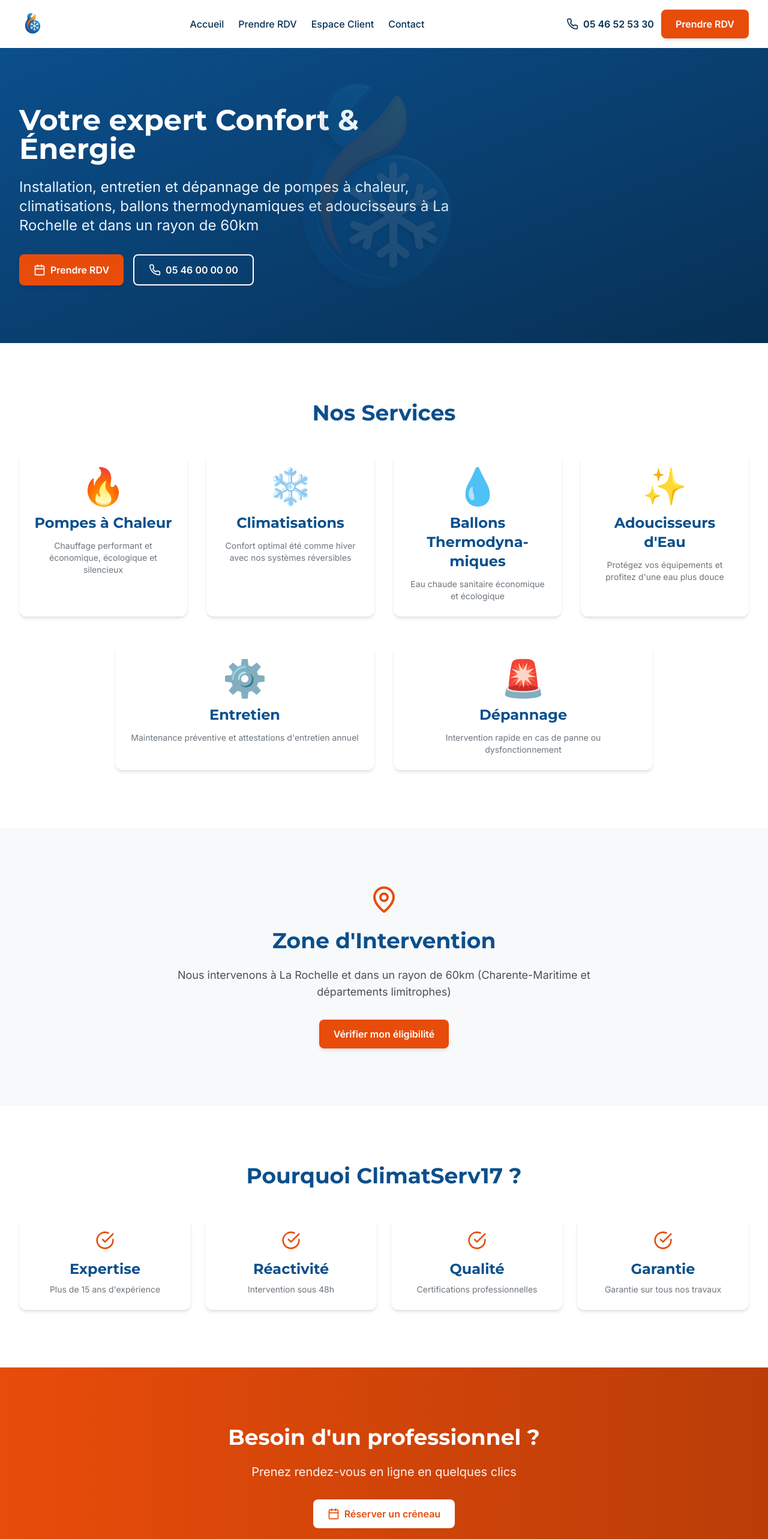
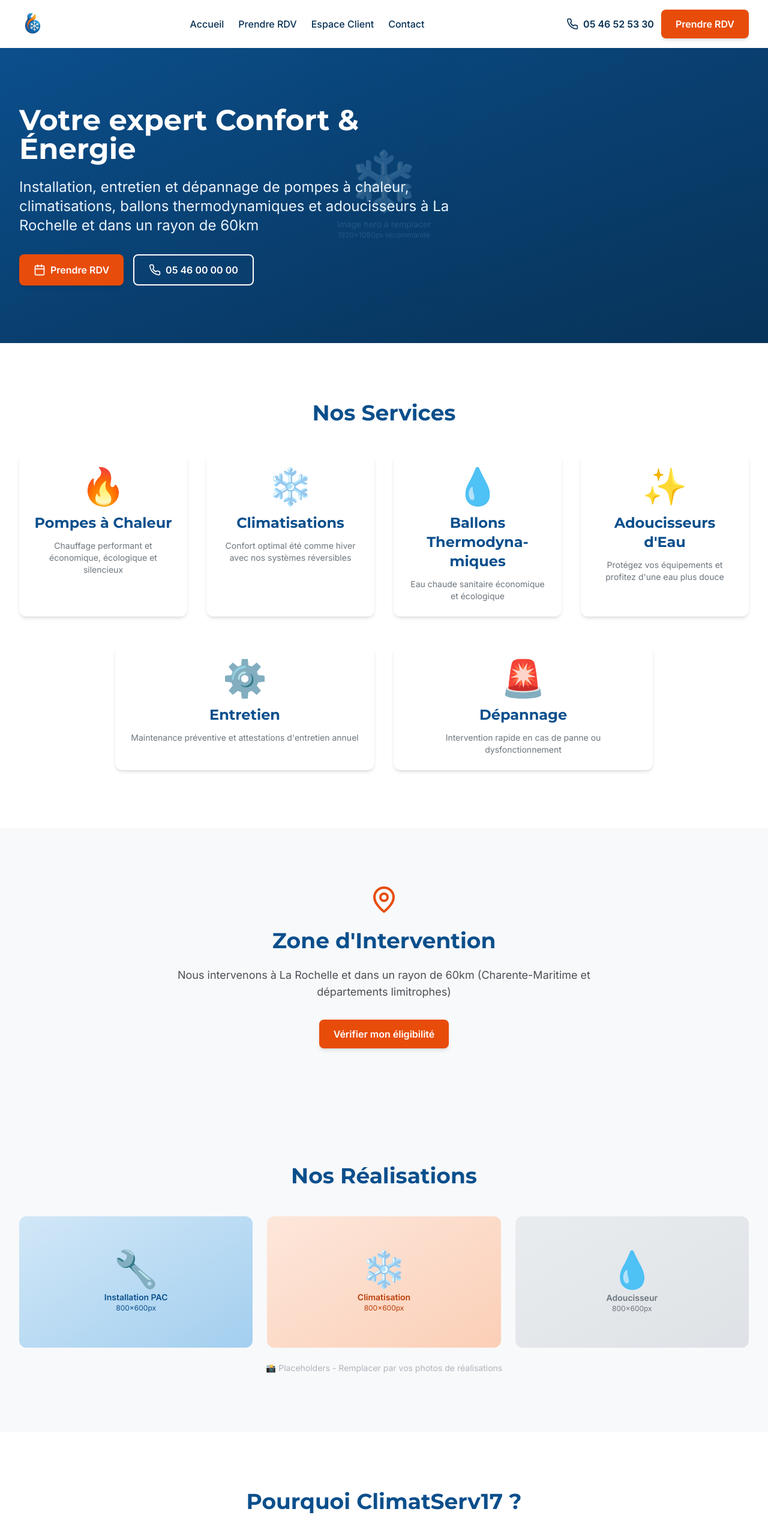
Before and after one commit to Aurel1407/ClimatServ17, a Next.js app: page / in a window 1280 px wide. Shown: the top 2566 px of the page at 60% size. Built offline with nearby package versions, Linux system fonts and the light colour scheme.

Commit message:
feat: Ajout de placeholders pour images et guide d'intégration

```diff
--- a/src/app/page.tsx
+++ b/src/app/page.tsx
@@ -7,10 +7,21 @@ export default function HomePage() {
     <>
       {/* Hero Section */}
       <section className="relative bg-gradient-to-br from-primary-500 to-primary-700 text-white overflow-hidden">
-        <div className="absolute inset-0 opacity-10">
-          <div className="absolute inset-0 bg-[url('/images/logo.png')] bg-center bg-no-repeat bg-contain"></div>
+        {/* Image de fond hero - Placeholder */}
+        <div className="absolute inset-0 opacity-20">
+          <div className="relative w-full h-full bg-gradient-to-r from-transparent to-primary-600">
+            {/* Placeholder pour image hero (climatisation, pompe à chaleur) */}
+            <div className="absolute inset-0 flex items-center justify-center text-primary-300">
+              <div className="text-center">
+                <div className="text-8xl mb-4">❄️</div>
+                <p className="text-sm">Image hero à remplacer</p>
+                <p className="text-xs">1920x1080px recommandé</p>
+              </div>
+            </div>
+          </div>
         </div>
-        <div className="container-custom section">
+
+        <div className="container-custom section relative z-10">
           <div className="max-w-3xl">
             <h1 className="text-white mb-6 animate-fade-in">
               Votre expert Confort & Énergie
@@ -88,6 +99,55 @@ export default function HomePage() {
               Vérifier mon éligibilité
             </Link>
           </div>
+        </div>
+      </section>
+
+      {/* Section Galerie - Nos Réalisations */}
+      <section className="section bg-neutral-100">
+        <div className="container-custom">
+          <h2 className="text-center mb-12">Nos Réalisations</h2>
+
+          <div className="grid md:grid-cols-3 gap-6">
+            {/* Placeholder 1 */}
+            <div className="relative aspect-video bg-gradient-to-br from-primary-100 to-primary-200 rounded-xl overflow-hidden group cursor-pointer hover:shadow-lg transition-shadow">
+              <div className="absolute inset-0 flex items-center justify-center text-primary-500">
+                <div className="text-center">
+                  <div className="text-6xl mb-2">🔧</div>
+                  <p className="text-sm font-semibold">Installation PAC</p>
+                  <p className="text-xs">800x600px</p>
+                </div>
+              </div>
+              <div className="absolute inset-0 bg-primary-500 opacity-0 group-hover:opacity-10 transition-opacity"></div>
+            </div>
+
+            {/* Placeholder 2 */}
+            <div className="relative aspect-video bg-gradient-to-br from-accent-100 to-accent-200 rounded-xl overflow-hidden group cursor-pointer hover:shadow-lg transition-shadow">
+              <div className="absolute inset-0 flex items-center justify-center text-accent-600">
+                <div className="text-center">
+                  <div className="text-6xl mb-2">❄️</div>
+                  <p className="text-sm font-semibold">Climatisation</p>
+                  <p className="text-xs">800x600px</p>
+                </div>
+              </div>
+              <div className="absolute inset-0 bg-accent-500 opacity-0 group-hover:opacity-10 transition-opacity"></div>
+            </div>
+
+            {/* Placeholder 3 */}
+            <div className="relative aspect-video bg-gradient-to-br from-neutral-200 to-neutral-300 rounded-xl overflow-hidden group cursor-pointer hover:shadow-lg transition-shadow">
+              <div className="absolute inset-0 flex items-center justify-center text-neutral-600">
+                <div className="text-center">
+                  <div className="text-6xl mb-2">💧</div>
+                  <p className="text-sm font-semibold">Adoucisseur</p>
+                  <p className="text-xs">800x600px</p>
+                </div>
+              </div>
+              <div className="absolute inset-0 bg-neutral-500 opacity-0 group-hover:opacity-10 transition-opacity"></div>
+            </div>
+          </div>
+
+          <p className="text-center text-neutral-500 text-sm mt-6">
+            📸 Placeholders - Remplacer par vos photos de réalisations
+          </p>
         </div>
       </section>
 
--- /dev/null
+++ b/src/components/ui/ImagePlaceholder.tsx
@@ -0,0 +1,71 @@
+// Composant pour placeholder d'image
+export function ImagePlaceholder({
+  width = 800,
+  height = 600,
+  text = "Photo à venir",
+  icon = "📷",
+  className = ""
+}: {
+  width?: number
+  height?: number
+  text?: string
+  icon?: string
+  className?: string
+}) {
+  return (
+    <div
+      className={`relative bg-gradient-to-br from-neutral-200 to-neutral-300 flex items-center justify-center ${className}`}
+      style={{ aspectRatio: `${width}/${height}` }}
+    >
+      <div className="text-center text-neutral-500">
+        <div className="text-6xl mb-3">{icon}</div>
+        <p className="text-sm font-medium">{text}</p>
+        <p className="text-xs mt-1">{width}x{height}px</p>
+      </div>
+    </div>
+  )
+}
+
+// Composant pour Hero avec placeholder
+export function HeroImagePlaceholder() {
+  return (
+    <div className="absolute inset-0 opacity-20">
+      <div className="relative w-full h-full bg-gradient-to-r from-transparent to-primary-600">
+        <ImagePlaceholder
+          width={1920}
+          height={1080}
+          text="Image Hero"
+          icon="❄️"
+          className="h-full"
+        />
+      </div>
+    </div>
+  )
+}
+
+// Composant pour galerie de réalisations
+export function GalleryPlaceholder({
+  items
+}: {
+  items: Array<{ icon: string; title: string }>
+}) {
+  return (
+    <div className="grid md:grid-cols-3 gap-6">
+      {items.map((item, index) => (
+        <div
+          key={index}
+          className="relative aspect-video bg-gradient-to-br from-neutral-200 to-neutral-300 rounded-xl overflow-hidden group cursor-pointer hover:shadow-lg transition-all"
+        >
+          <div className="absolute inset-0 flex items-center justify-center text-neutral-600">
+            <div className="text-center">
+              <div className="text-6xl mb-2">{item.icon}</div>
+              <p className="text-sm font-semibold">{item.title}</p>
+              <p className="text-xs">800x600px</p>
+            </div>
+          </div>
+          <div className="absolute inset-0 bg-primary-500 opacity-0 group-hover:opacity-10 transition-opacity"></div>
+        </div>
+      ))}
+    </div>
+  )
+}
```
Also changed, not shown: 1 other file (tests, documents, lock files or other folders).
